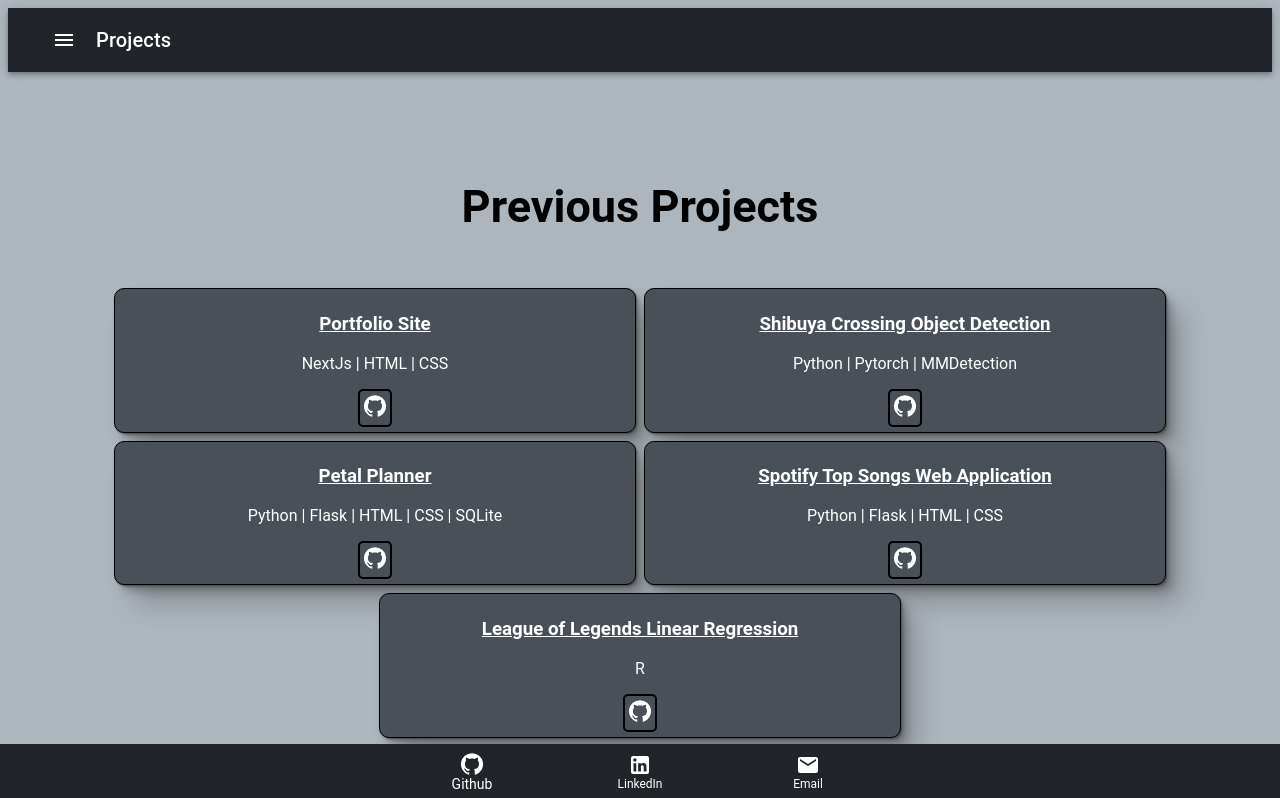
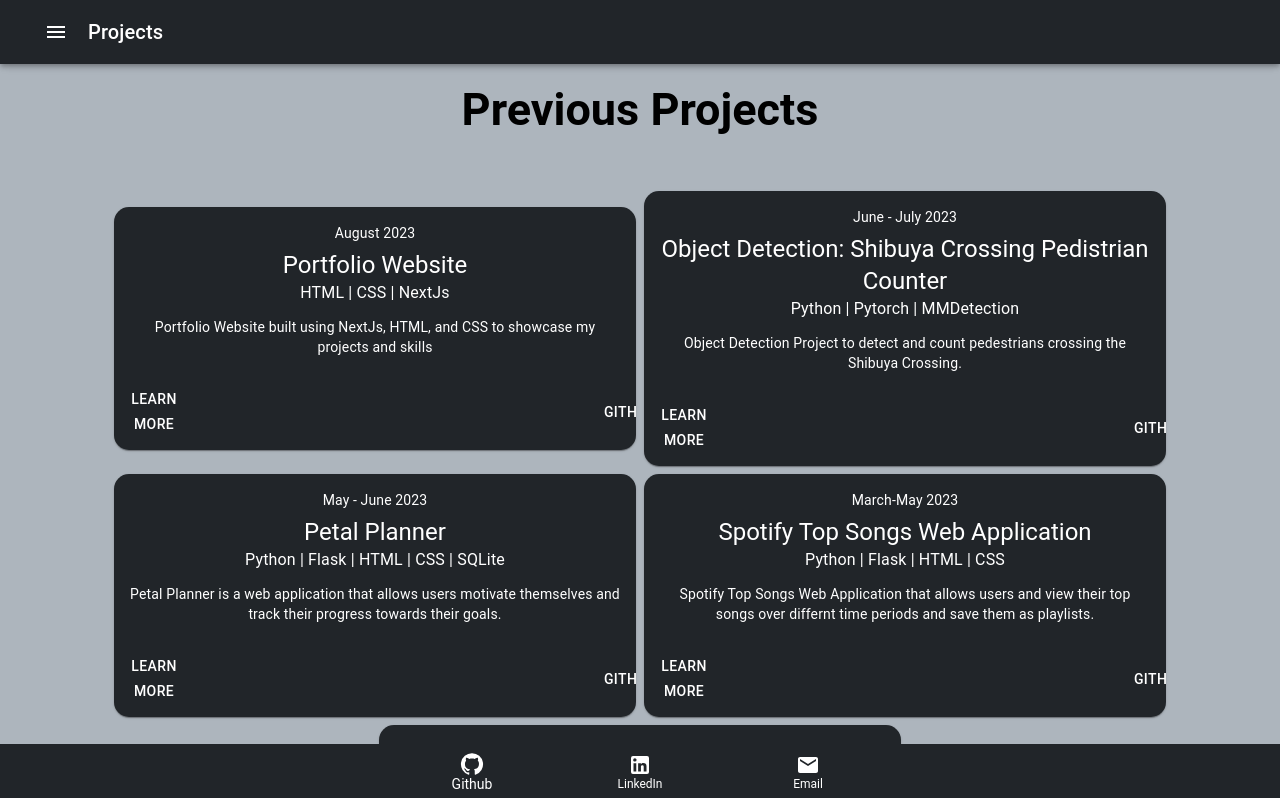
Before and after one commit to KabinAnalyzes/portfolio-site, a Next.js app: page /Projects in a window 1280 px wide. Shown: the top 798 px of the page. Built offline with nearby package versions, Linux system fonts and the light colour scheme.

Commit message:
8/15 update

```diff
--- a/components/header.js
+++ b/components/header.js
@@ -17,6 +17,8 @@
 import ContactPhoneIcon from '@mui/icons-material/ContactPhone';
 import styles from '@/styles/Home.module.css'
 import { useRouter } from 'next/router';
+import CircularDeterminate from './progress';
+
 
 
 export default function ButtonAppBar() {
@@ -65,7 +67,7 @@
 
   return (
     <Box sx={{ flexGrow: 1 }}>
-      <AppBar position="static" style={{ background: '#212529'}}>
+      <AppBar position="fixed" style={{ background: '#212529'}}>
         <Toolbar>
         <div>
             {[''].map((anchor) => (
@@ -87,8 +89,10 @@
           <Typography variant="h6" component="div" sx={{ flexGrow: 1 }}>
             {router.pathname === '/' ? 'Home' : router.pathname.replace('/', '')}
           </Typography>
+          <CircularDeterminate />
         </Toolbar>
       </AppBar>
+
     </Box>
   );
 }
--- a/components/layout.js
+++ b/components/layout.js
@@ -1,5 +1,6 @@
 import Footer from "./footer";
 import ButtonAppBar from "./header";
+
 
 const Layout = ({ children }) => {
     return (
--- /dev/null
+++ b/components/progress.js
@@ -0,0 +1,31 @@
+import * as React from 'react';
+import Stack from '@mui/material/Stack';
+import CircularProgress from '@mui/material/CircularProgress';
+
+export default function CircularDeterminate() {
+  const [progress, setProgress] = React.useState(0);
+
+  const handleScroll = () => {
+    const windowHeight = window.innerHeight;
+    const documentHeight = document.documentElement.scrollHeight;
+    const scrollTop = window.scrollY || document.documentElement.scrollTop;
+
+    const scrolledPercentage = (scrollTop / (documentHeight - windowHeight)) * 100;
+    setProgress(scrolledPercentage);
+  };
+
+  React.useEffect(() => {
+    window.addEventListener('scroll', handleScroll);
+
+    return () => {
+      window.removeEventListener('scroll', handleScroll);
+    };
+  }, []);
+
+  return (
+    <Stack spacing={2} direction="row">
+      <CircularProgress variant="determinate" disableShrink="True"
+      sx={{color: "#7878d7"}} value={progress} />
+    </Stack>
+  );
+}
--- a/pages/Projects.js
+++ b/pages/Projects.js
@@ -3,10 +3,16 @@
 import Box from '@mui/material/Box';
 import Paper from '@mui/material/Paper';
 import Grid from '@mui/material/Unstable_Grid2';
-import styles from '@/styles/Projects.module.css'
+import Card from '@mui/material/Card';
+import CardActions from '@mui/material/CardActions';
+import CardContent from '@mui/material/CardContent';
+import Button from '@mui/material/Button';
+import Typography from '@mui/material/Typography';
+import  styles  from '@/styles/Projects.module.css'
 import Badge from '@mui/material/Badge';
 import GitHubIcon from '@mui/icons-material/GitHub';
 import Link from 'next/link';
+
 
 const Item = styled(Paper)(({ theme }) => ({
   backgroundColor: theme.palette.mode === 'dark' ? '#1A2027' : '#fff',
@@ -16,13 +22,179 @@
   color: theme.palette.text.secondary,
 }));
 
+const bull = (
+    <Box
+      component="span"
+      sx={{ display: 'inline-block', mx: '2px', transform: 'scale(0.8)' }}
+    >
+      •
+    </Box>
+  );
+
+
+
+const project1 = (
+    <React.Fragment>
+      <CardContent>
+        <Typography sx={{ fontSize: 14 }} gutterBottom>
+          August 2023
+        </Typography>
+        <Typography variant="h5" component="div">
+          Portfolio Website
+        </Typography>
+        <Typography sx={{ mb: 1.5 }} >
+          HTML | CSS | NextJs
+        </Typography>
+        <Typography variant="body2">
+          Portfolio Website built using NextJs, HTML, and CSS to showcase my projects and skills
+          <br />
+        </Typography>
+      </CardContent>
+      <CardActions sx={{gap:52}}>
+      <Link href="projects/Portfolio"><Button>Learn More</Button></Link>
+        <Button>
+          <Link href="https://github.com/KabinAnalyzes/Personal-Site"target="_blank">
+          <Badge badgeContent={0} color= "primary">
+                Github  <GitHubIcon />
+          </Badge>
+          </Link>
+          </Button>
+      </CardActions>
+    </React.Fragment>
+  );
+
+  const project2 = (
+    <React.Fragment>
+      <CardContent>
+        <Typography sx={{ fontSize: 14 }}  gutterBottom>
+          June - July 2023
+        </Typography>
+        <Typography variant="h5" component="div">
+          Object Detection: Shibuya Crossing Pedistrian Counter
+        </Typography>
+        <Typography sx={{ mb: 1.5 }} >
+            Python | Pytorch | MMDetection
+        </Typography>
+        <Typography variant="body2">
+            Object Detection Project to detect and count pedestrians crossing the Shibuya Crossing.
+          <br />
+        </Typography>
+      </CardContent>
+      <CardActions sx={{gap:52}}>
+      <Link href="projects/SCBD"><Button>Learn More</Button></Link>
+        <Button>
+          <Link href="https://github.com/KabinAnalyzes/Shinjuku-ObjectDetection"target="_blank">
+          <Badge badgeContent={0} color= "primary">
+                Github  <GitHubIcon />
+          </Badge>
+          </Link>
+          </Button>
+      </CardActions>
+    </React.Fragment>
+  );
+
+  const project3 = (
+    <React.Fragment>
+      <CardContent>
+        <Typography sx={{ fontSize: 14 }}  gutterBottom>
+          May - June 2023
+        </Typography>
+        <Typography variant="h5" component="div">
+          Petal Planner
+        </Typography>
+        <Typography sx={{ mb: 1.5 }}>
+            Python | Flask | HTML | CSS | SQLite
+        </Typography>
+        <Typography variant="body2">
+            Petal Planner is a web application that allows users motivate themselves and track their progress towards their goals.
+          <br />
+        </Typography>
+      </CardContent>
+      <CardActions sx={{gap:52}}>
+      <Link href="projects/petalplanner"><Button>Learn More</Button></Link>
+        <Button>
+          <Link href="https://github.com/KabinAnalyzes/PetalPlanner"target="_blank">
+          <Badge badgeContent={0} color= "primary">
+                Github  <GitHubIcon />
+          </Badge>
+          </Link>
+          </Button>
+      </CardActions>
+    </React.Fragment>
+  );
+
+
+  const project4 = (
+    <React.Fragment>
+      <CardContent>
+        <Typography sx={{ fontSize: 14 }} gutterBottom>
+          March-May 2023
+        </Typography>
+        <Typography variant="h5" component="div">
+          Spotify Top Songs Web Application
+        </Typography>
+        <Typography sx={{ mb: 1.5 }} >
+            Python | Flask | HTML | CSS
+        </Typography>
+        <Typography variant="body2">
+            Spotify Top Songs Web Application that allows users and view their top songs over differnt time periods and save them as playlists.
+          <br />
+        </Typography>
+      </CardContent>
+      <CardActions
+      sx={{gap:52}}>
+      <Link href="projects/SpotifyTop"><Button>Learn More</Button></Link>
+        <Button>
+          <Link href="https://github.com/KabinAnalyzes/SpotipyV2---Git"target="_blank">
+          <Badge badgeContent={0} color= "primary">
+                Github  <GitHubIcon />
+          </Badge>
+          </Link>
+          </Button>
+      </CardActions>
+    </React.Fragment>
+  );
+
+  const project5 = (
+    <React.Fragment>
+      <CardContent>
+        <Typography sx={{ fontSize: 14 }}gutterBottom>
+          May 2022
+        </Typography>
+        <Typography variant="h5" component="div">
+          League of Legends Linear Regression
+        </Typography>
+        <Typography sx={{ mb: 1.5 }}>
+          R
+        </Typography>
+        <Typography variant="body2">
+          League of Legends Linear Regression Project using R using Statistical Analysis, Tests, and Visualizations
+          <br />
+        </Typography>
+      </CardContent>
+      <CardActions sx={{gap:52}}>
+        <Link href="projects/lolreg"><Button>Learn More</Button></Link>
+        <Button>
+          <Link href="https://github.com/KabinAnalyzes/Machine-Learning-Portfolio/tree/main/LeagueOfLegendsRegression"target="_blank">
+          <Badge badgeContent={0} color= "primary">
+                Github  <GitHubIcon />
+          </Badge>
+          </Link>
+          </Button>
+      </CardActions>
+    </React.Fragment>
+  );
+
+
+
 export default function BasicGrid() {
   return (
     <Box sx={{ flexGrow: 1 }}>
         <div className={styles.header}>
-        <h2>  Previous Projects </h2>
+            <h2>  Previous Projects </h2>
         </div>
         <br></br>
+        <div className={styles.project_card}>
       <Grid
       container
       spacing={1}
@@ -30,74 +202,27 @@
       justifyContent="center"
       sx={{ minHeight: '20vh' }}>
         <Grid xs={5}>
-            <div className={styles.card}>
-            <Link href="Portfolio"><h3> Portfolio Site</h3> </Link>
-            <p> NextJs | HTML | CSS </p>
-            <div className={styles.badge}>
-                    <Badge badgeContent={0} color= "primary">
-                    <Link href="."
-                    target="_blank">
-                        <GitHubIcon color="white" />
-                    </Link>
-                    </Badge>
-                </div>
-            </div>
+            <Card
+            sx={{backgroundColor: "#212529", color: "white", borderRadius: "15px"}}>{project1}</Card>
         </Grid>
         <Grid xs={5}>
-          <div className={styles.card}>
-            <Link href= "/projects/SCBD"><h3> Shibuya Crossing Object Detection </h3> </Link>
-            <p> Python | Pytorch | MMDetection </p>
-            <div className={styles.badge}>
-                    <Badge badgeContent={0} color= "primary">
-                    <Link href="https://github.com/KabinAnalyzes/Shinjuku-ObjectDetection" target="_blank">
-                         <GitHubIcon color="white" />
-                    </Link>
-                    </Badge>
-                </div>
-          </div>
+            <Card
+            sx={{backgroundColor: "#212529", color: "white", borderRadius: "15px"}}>{project2}</Card>
         </Grid>
         <Grid xs={5}>
-            <div className={styles.card}>
-                <Link href="/projects/petalplanner"><h3> Petal Planner</h3> </Link>
-                <p> Python | Flask | HTML | CSS | SQLite </p>
-                <div className={styles.badge}>
-                    <Badge badgeContent={0} color= "primary">
-                    <Link href="https://github.com/KabinAnalyzes/PetalPlanner" target="_blank">
-                         <GitHubIcon color="white" />
-                    </Link>
-                    </Badge>
-                </div>
-            </div>
+            <Card
+            sx={{backgroundColor: "#212529", color: "white", borderRadius: "15px"}}>{project3}</Card>
         </Grid>
         <Grid xs={5}>
-            <div className={styles.card}>
-            <Link href="/projects/SpotifyTop"><h3> Spotify Top Songs Web Application</h3></Link>
-            <p> Python | Flask | HTML | CSS </p>
-            <div className={styles.badge}>
-                    <Badge badgeContent={0} color= "primary">
-                    <Link href="https://github.com/KabinAnalyzes/SpotipyV2---Git" target="_blank">
-                         <GitHubIcon color="white" />
-                    </Link>
-                    </Badge>
-                </div>
-            </div>
+            <Card
+            sx={{backgroundColor: "#212529", color: "white", borderRadius: "15px"}}>{project4}</Card>
         </Grid>
         <Grid xs={5}>
-            <div className={styles.card}>
-            <Link href="lolreg"><h3> League of Legends Linear Regression</h3> </Link>
-            <p> R </p>
-            <div className={styles.badge}>
-                    <Badge badgeContent={0} color= "primary">
-                    <Link href="https://github.com/KabinAnalyzes/Machine-Learning-Portfolio/tree/main/LeagueOfLegendsRegression"
-                    target="_blank">
-                        <GitHubIcon color="white" />
-                    </Link>
-                    </Badge>
-                </div>
-            </div>
+            <Card
+            sx={{backgroundColor: "#212529", color: "white", borderRadius: "15px"}}>{project5}</Card>
         </Grid>
       </Grid>
+        </div>
     </Box>
-
   );
 }
--- a/styles/Projects.module.css
+++ b/styles/Projects.module.css
@@ -3,6 +3,7 @@
     font-family: 'Roboto', sans-serif;
     font-size: 30px;
     margin-bottom: 20px;
+    margin-top: 75px;
 }
 
 
@@ -18,17 +19,60 @@
 
 }
 
-.card a {
-    color: white;
-    text-decoration: underline;
-}
-
 .badge {
     text-align: center;
+    justify-content: right;
     font-family: 'Roboto', sans-serif;
     display: inline-block;
-    border: black 2px solid;
     max-width: 35px;
     padding: 3px;
     border-radius: 5px;
 }
+
+
+.project_card {
+  position: relative;
+  z-index: 2;
+  min-height: 100vh;
+  text-align: center;
+  font-family: 'Roboto', sans-serif;
+  font-size: 30px;
+  max-width: 2000px;
+  margin: 50 auto;
+}
+
+.project_card button {
+  color: white;
+  transition: 0.25s;
+}
+
+.project_card button::after{
+    position: absolute;
+    content: '';
+    width: 100%;
+    height: 3px;
+    top: 100%;
+    left: 0;
+    transition: transform 0.25s;
+    transform: scalex(0);
+    transform-origin: right;
+    background-color: rgb(190, 190, 249);
+}
+
+.project_card button:hover {
+  color:rgb(190, 190, 249);
+}
+
+.project_card button:hover::after {
+    transform: scalex(1);
+    transform-origin: left;
+}
+
+.project_card a {
+  color: white;
+  transition: 0.5s;
+}
+
+.project_card a:hover {
+    color:rgb(190, 190, 249);
+  }
--- a/styles/globals.css
+++ b/styles/globals.css
@@ -5,6 +5,14 @@
 body {
     background-color: #ADB5BD;
 }
+
+body::-webkit-scrollbar {
+    display: none;
+    -ms-overflow-style: none;  /* IE and Edge */
+    scrollbar-width: none;  /* Firefox */
+}
+
+
 
 .not-found {
   text-align: center;
@@ -20,6 +28,75 @@
   display: flex;
   flex-direction: column;
   min-height: 100vh;
+}
+
+
+.wrapper{
+  display: flex;
+  position: relative;
+  top: -800px;
+  left : 50px;
+  font-family: "Roboto", sans-serif;
+}
+
+.wrapper .static-txt{
+  color: black;
+  font-size: 60px;
+  font-weight: 400;
+  font-family: "Roboto", sans-serif;
+  position: relative;
+}
+.wrapper .dynamic-txts{
+  margin-left: 15px;
+  height: 90px;
+  line-height: 0px;
+  overflow: hidden;
+  position: relative;
+  top: -40px;
+  bottom : 800px;
+  font-family: "Roboto", sans-serif;
+}
+.dynamic-txts li{
+  list-style: none;
+  color: black;
+  font-family: "Roboto", sans-serif;
+  font-size: 50px;
+  font-weight: 500;
+  position: relative;
+  top: 20px;
+  right: 40px;
+  animation: slide 12s steps(4) infinite;
+  position: relative;
+  bottom : 800px;
+}
+@keyframes slide {
+  100%{
+    top: -350px;
+  }
+}
+.dynamic-txts li span{
+  position: relative;
+  margin: 0px 0;
+  line-height: 90px;
+}
+.dynamic-txts li span::after{
+  content: "";
+  position: absolute;
+  left: 0;
+  top: 0;
+  height: 100%;
+  width: 100%;
+  background: #ADB5BD;
+  border-left: 2px solid black;
+  animation: typing 3s steps(10) infinite;
+}
+@keyframes typing {
+  40%, 60%{
+    left: calc(100% + 30px);
+  }
+  100%{
+    left: 0;
+  }
 }
 
 :root {
```
Also changed, not shown: pages/index.js (+19 -2 lines), styles/Home.module.css (+60 -7 lines), public/icons8-statistics-96.png (added), public/student.png (added).
